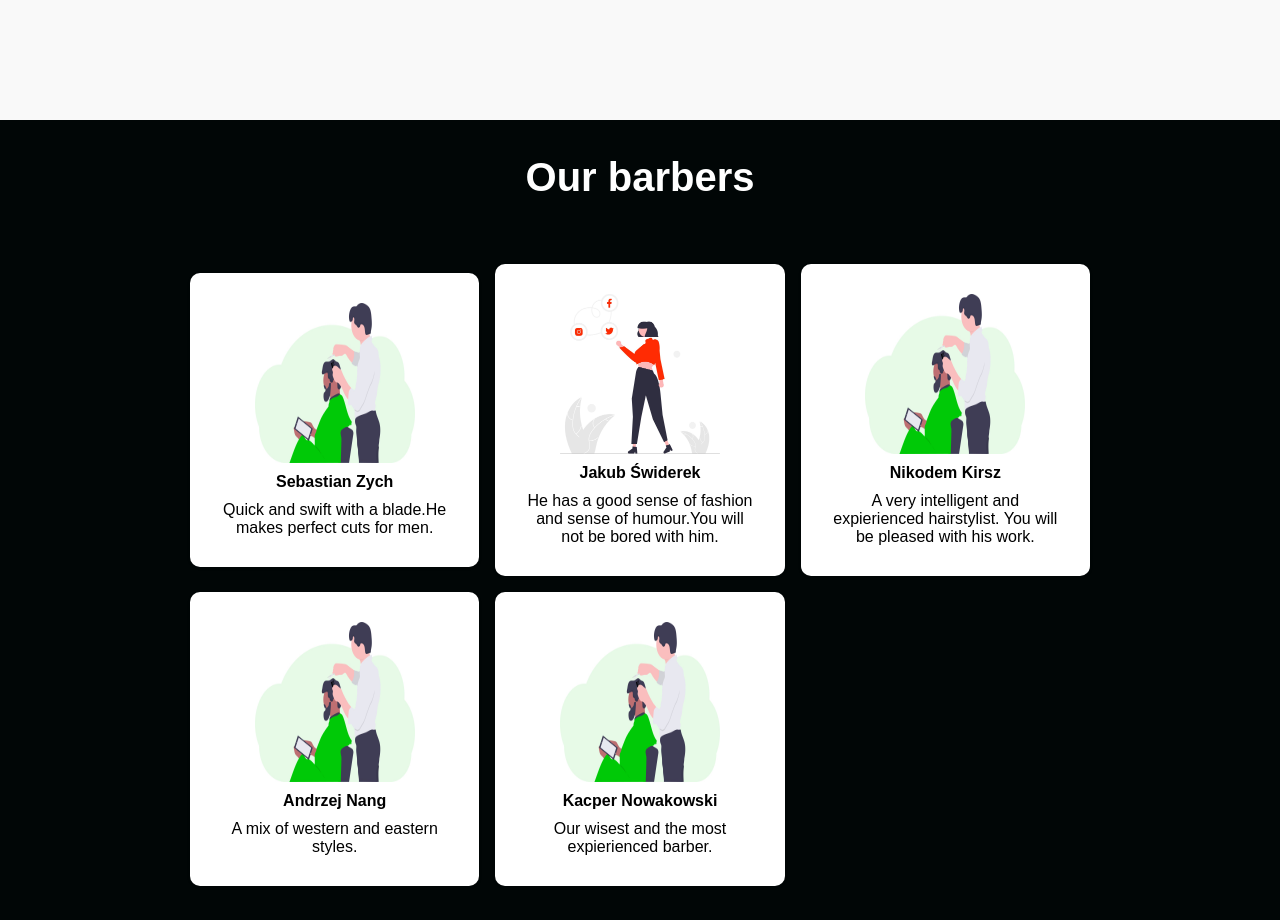
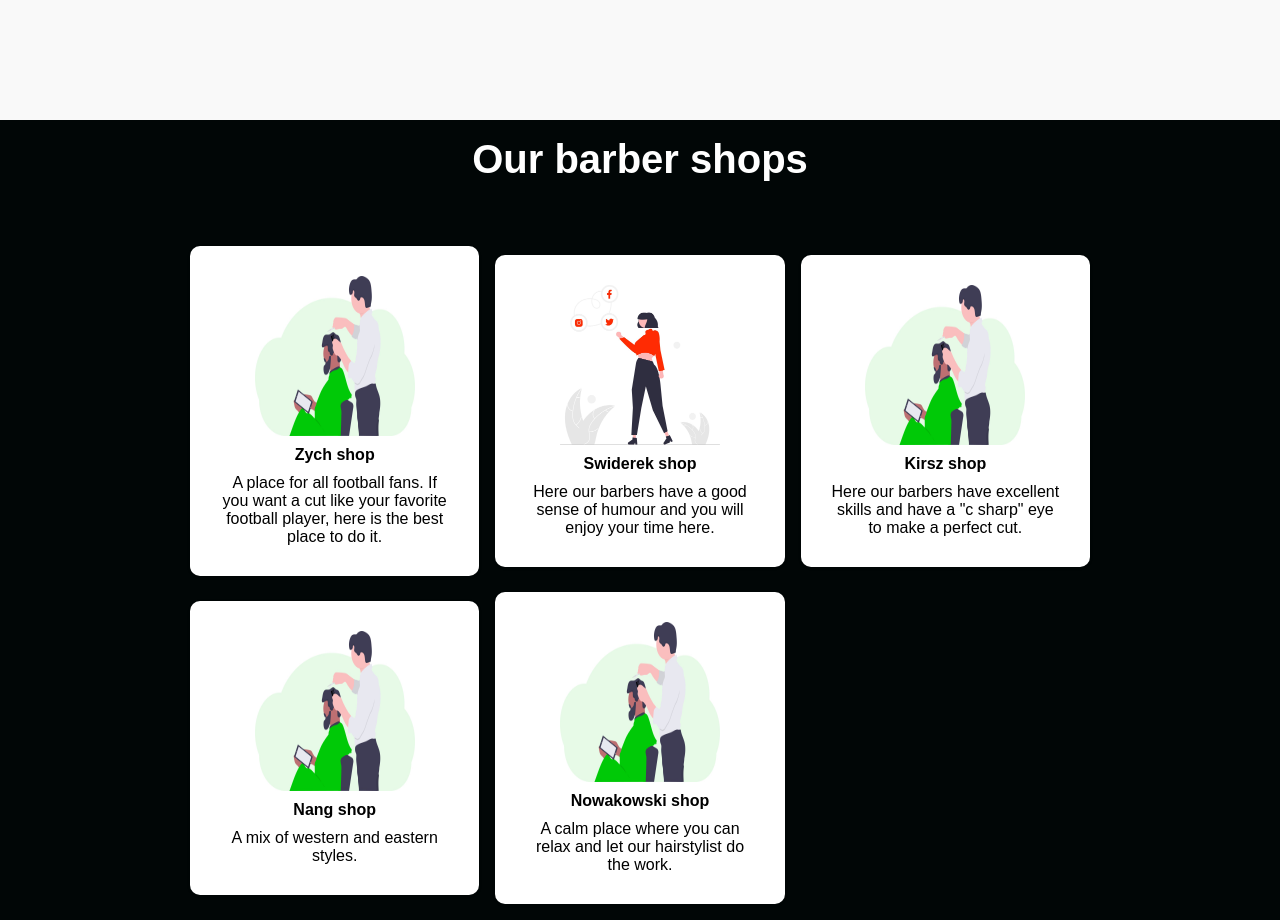
Before and after one commit to bakuganmw/frontCloud, a React (Create React App) app: page / in a window 1280 px wide. Shown: the part 2480-3400 px from the top of the page. Built offline with nearby package versions, Linux system fonts and the light colour scheme.

Commit message:
barbers to barber shops

```diff
--- a/src/components/Barbers/indeks.js
+++ b/src/components/Barbers/indeks.js
@@ -13,41 +13,43 @@ import {
 const Barbers = () => {
   return (
     <ServicesContainer>
-      <ServicesH1>Our barbers</ServicesH1>
+      <ServicesH1>Our barber shops</ServicesH1>
       <ServicesWrapper>
         <ServicesCard>
           <ServicesIcon src={Icon1} />
-          <ServicesH2>Sebastian Zych</ServicesH2>
+          <ServicesH2>Zych shop</ServicesH2>
           <ServicesP>
-           Quick and swift with a blade.He makes perfect cuts for men.
+            A place for all football fans. If you want a cut like your favorite
+            football player, here is the best place to do it.
           </ServicesP>
         </ServicesCard>
         <ServicesCard>
           <ServicesIcon src={Icon2} />
-          <ServicesH2>Jakub Świderek</ServicesH2>
+          <ServicesH2>Swiderek shop</ServicesH2>
           <ServicesP>
-            He has a good sense of fashion and sense of humour.You will not be bored with him.
+            Here our barbers have a good sense of humour and you will enjoy your
+            time here.
           </ServicesP>
         </ServicesCard>
         <ServicesCard>
           <ServicesIcon src={Icon1} />
-          <ServicesH2>Nikodem Kirsz</ServicesH2>
+          <ServicesH2>Kirsz shop</ServicesH2>
           <ServicesP>
-            A very intelligent and expierienced hairstylist. You will be pleased with his work.
+            Here our barbers have excellent skills and have a "c sharp" eye to
+            make a perfect cut.
           </ServicesP>
         </ServicesCard>
         <ServicesCard>
           <ServicesIcon src={Icon1} />
-          <ServicesH2>Andrzej Nang</ServicesH2>
-          <ServicesP>
-            A mix of western and eastern styles.
-          </ServicesP>
+          <ServicesH2>Nang shop</ServicesH2>
+          <ServicesP>A mix of western and eastern styles.</ServicesP>
         </ServicesCard>
         <ServicesCard>
           <ServicesIcon src={Icon1} />
-          <ServicesH2>Kacper Nowakowski</ServicesH2>
+          <ServicesH2>Nowakowski shop</ServicesH2>
           <ServicesP>
-            Our wisest and the most expierienced barber.
+            A calm place where you can relax and let our hairstylist do the
+            work.
           </ServicesP>
         </ServicesCard>
       </ServicesWrapper>
```
Also changed, not shown: src/components/Services/indeks.js (added, +9 -0 lines), src/components/Services/ServicesElements.js (added).
